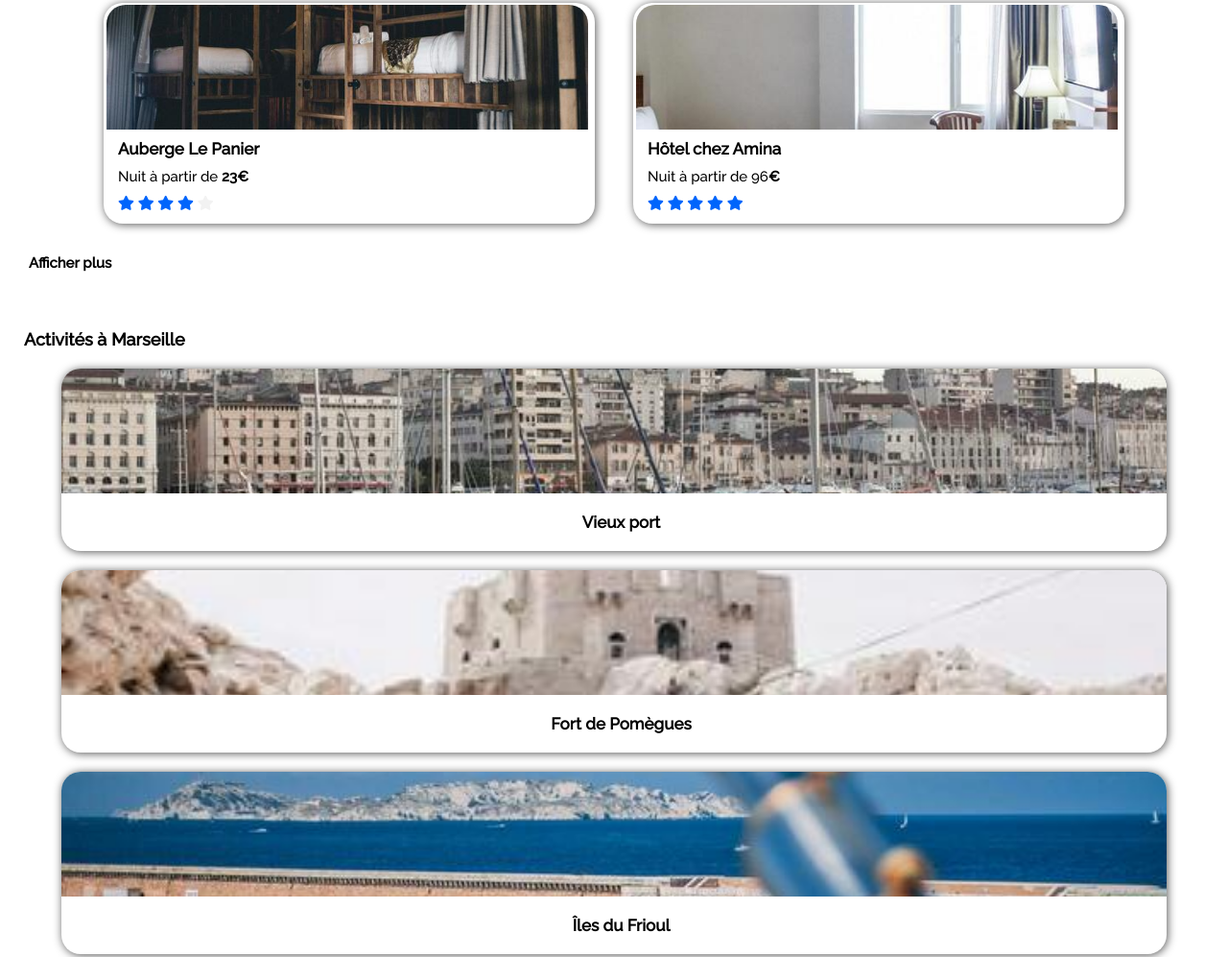
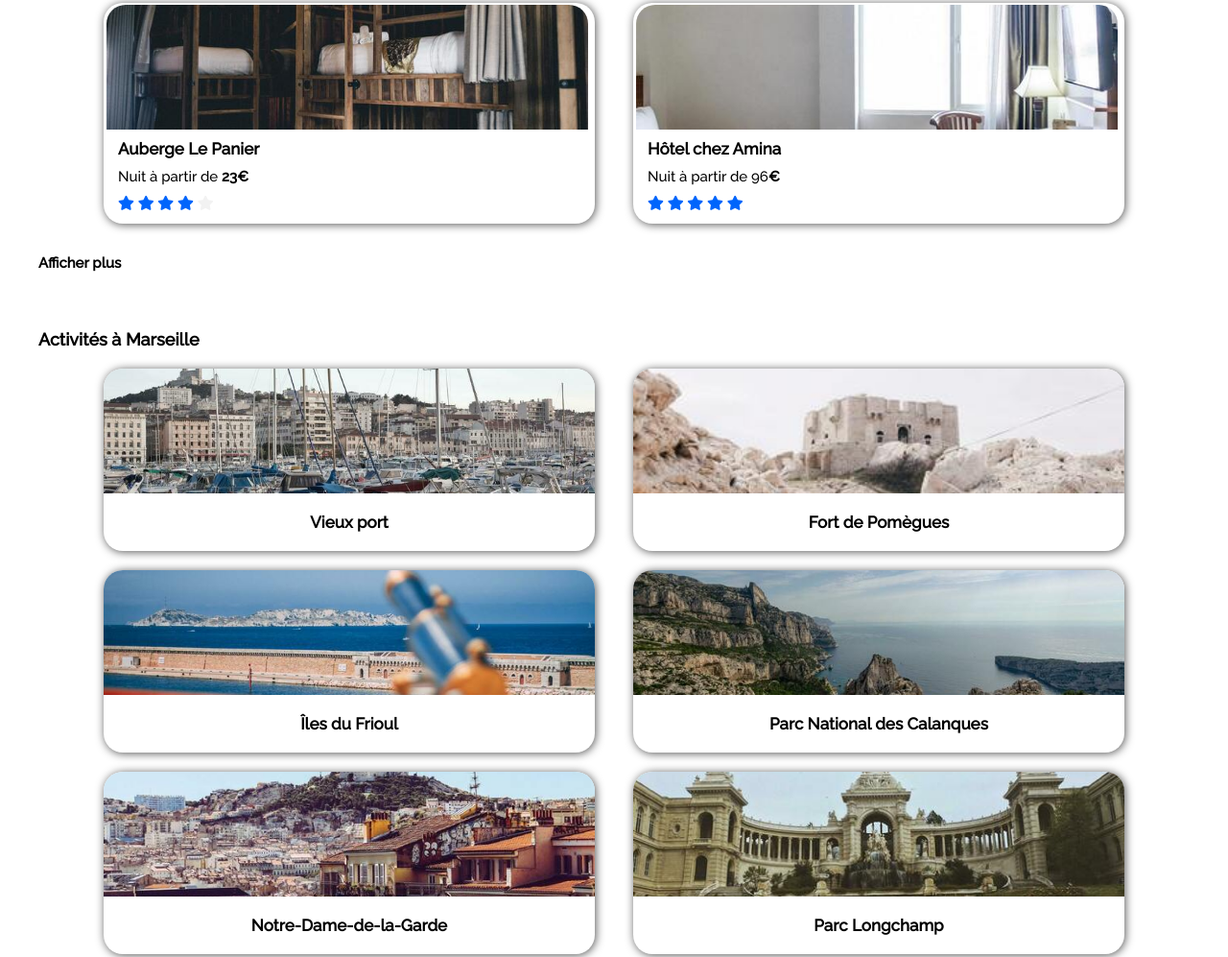
Before and after one commit to BaptisteBocquel/BaptisteBocquel_2_25022021, a plain HTML site: page index.html in a window 1280 px wide. Shown: the part 1796-2793 px from the top of the page at 96% size. Drawn offline with Linux system fonts and the light colour scheme.

Commit message:
MODIFS CSS TABLETTE

```diff
--- a/style.css
+++ b/style.css
@@ -625,10 +625,32 @@ footer p{
     justify-content:center;
 }
 
+.afficher{
+    margin-left: 40px;
+}
+
 /* SECTION ACTIVITE */
+
+#fenetre_activite
+{
+    flex-direction:row;
+    justify-content: center;
+    flex-wrap: wrap;
+}
+
+#activite h2{
+    margin-left: 40px;
+}
+
+.choix_activite{
+    width : 40%;
+    margin-right: 20px;
+    margin-left:20px;
+}
 
 .choix_activite h3{
     text-align:center;
+    margin-left: 0;
 }
 
 /* SECTION FOOTER */
@@ -637,3 +659,9 @@ footer{
     text-align:center;
 }
 }
+
+/* CSS POUR LES ORDINATEURS : minimum 1000px */
+
+@media screen and (min-width: 1000px){
+
+}
```
